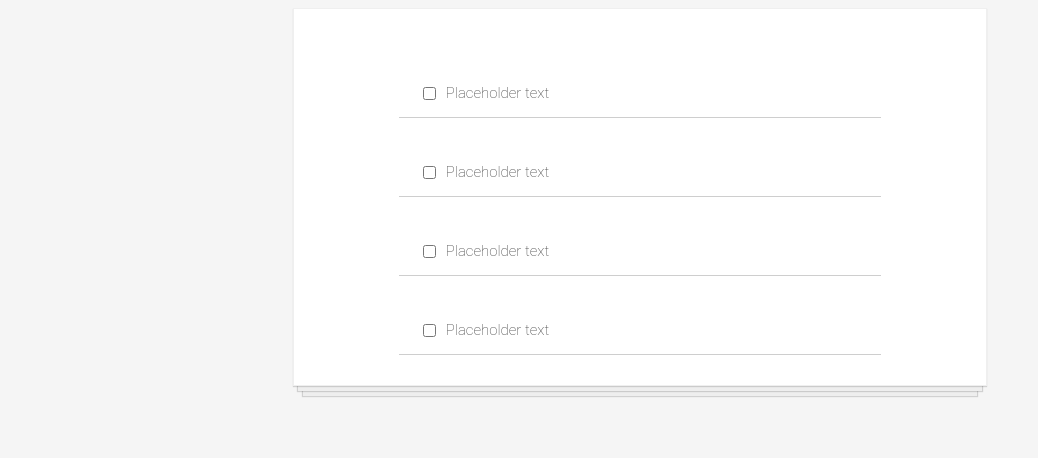
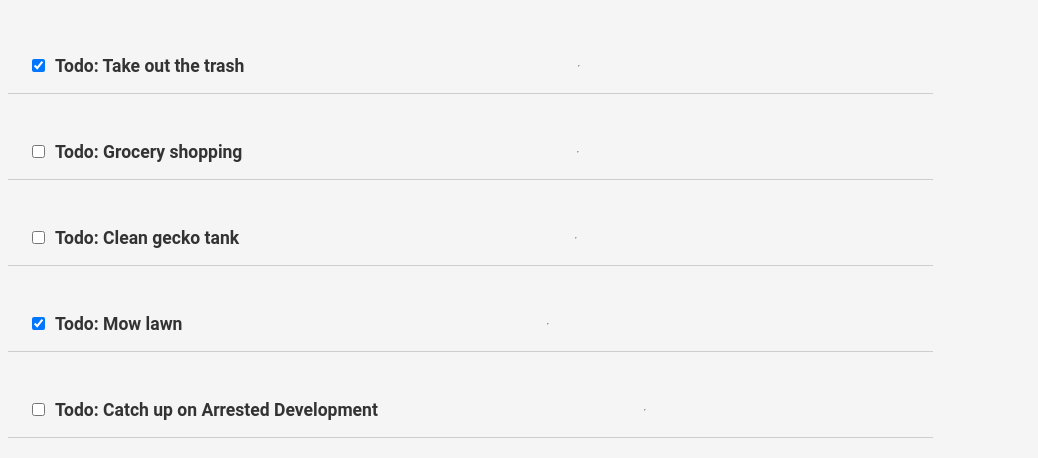
Before and after one commit to schwarro/scrimba, a React (Create React App) app in the folder todo1/: page / in a window 1280 px wide. Shown: the top 458 px of the page, without its empty margins (0-1038 px from the left). Built offline with nearby package versions, Linux system fonts and the light colour scheme.

Commit message:
mapped components in todo list

```diff
--- a/todo1/src/App.js
+++ b/todo1/src/App.js
@@ -2,15 +2,20 @@ import React from 'react';
 import logo from './logo.svg';
 import './App.css';
 
-import TodoItem from './components/TodoItem';
+import TodoItem from './components/TodoItem.js';
+import todosData from './todosData.js';
 
 function App() {
+  const todoItems = todosData.map(item =>
+    <TodoItem
+      key = {item.id}
+      item = {item}
+    />
+  )
+
   return (
-    <div className="todo-list">
-      <TodoItem />
-      <TodoItem />
-      <TodoItem />
-      <TodoItem />
+    <div>
+      {todoItems}
     </div>
   );
 }
--- a/todo1/src/components/TodoItem.js
+++ b/todo1/src/components/TodoItem.js
@@ -1,10 +1,11 @@
 import React from 'react';
 
-function TodoItem() {
+function TodoItem(props) {
   return (
     <div className="todo-item">
-      <input type="checkbox" />
-      <p>Placeholder text</p>
+      <input type="checkbox"checked={props.item.completed} />
+      <h3>Todo: {props.item.text}</h3>
+      <hr/>
     </div>
   )
 }
--- /dev/null
+++ b/todo1/src/todosData.js
@@ -0,0 +1,29 @@
+const todosData = [
+    {
+        id: 1,
+        text: "Take out the trash",
+        completed: true
+    },
+    {
+        id: 2,
+        text: "Grocery shopping",
+        completed: false
+    },
+    {
+        id: 3,
+        text: "Clean gecko tank",
+        completed: false
+    },
+    {
+        id: 4,
+        text: "Mow lawn",
+        completed: true
+    },
+    {
+        id: 5,
+        text: "Catch up on Arrested Development",
+        completed: false
+    }
+]
+
+export default todosData
```
